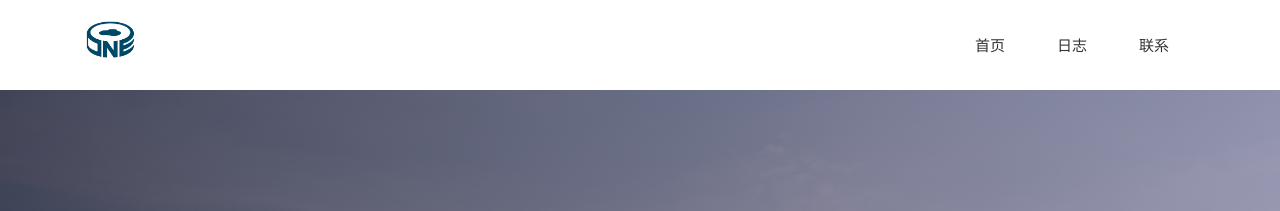
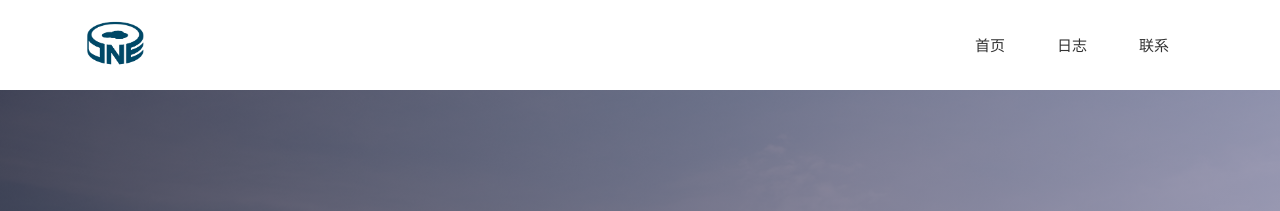
Before and after one commit to ONEKOOK/onekook.github.io, a Jekyll site: the page built from index.html, in a window 1280 px wide. Shown: the top 211 px of the page. Built offline with Jekyll 4.4.1, drawn with Linux system fonts in a browser that asks for light colours; nearby versions of some CDN libraries; some web fonts are replaced.

Commit message:
update style

```diff
--- a/css/airspace.css
+++ b/css/airspace.css
@@ -76,7 +76,7 @@ header .navbar-brand {
   padding-top: 0px;
 }
 header .navbar-brand img{
-  width: 51px;
+  width: 61px;
 }
 header .navbar-default {
   background: none;
```
